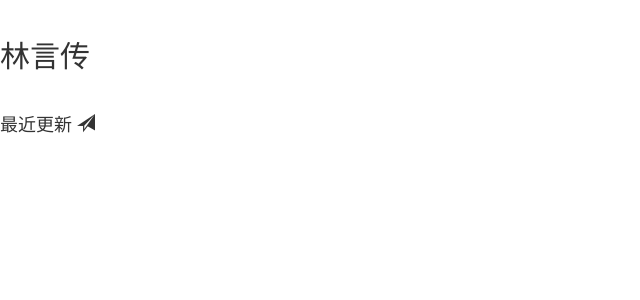
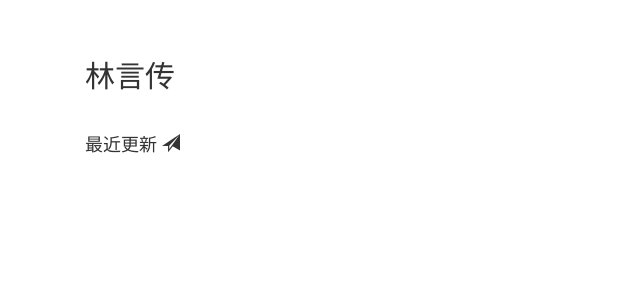
Before and after one commit to BravenHao/blog.indite.club, a Jekyll site: the page built from index.html, in a window 1280 px wide. Shown: the top 300 px of the page, without its empty margins (0-640 px from the left). Built offline with Jekyll 4.4.1, drawn with Linux system fonts in a browser that asks for light colours; nearby versions of some CDN libraries.

Commit message:
new artical linyanzhuan

```diff
--- a/_layouts/default.html
+++ b/_layouts/default.html
@@ -16,8 +16,7 @@
 <title>{{ page.title }}</title>
 </head>
 <body>
-
+<div class="container">
 　{{ content }}
-
-</body>
+</div>
 </html>
--- a/index.html
+++ b/index.html
@@ -20,6 +20,7 @@ title: 林言传
 <title>{{ page.title }}</title>
 </head>
 <body>
+<div class="container">
 　　　　　　<h2>{{ page.title }}</h2>
 　　　　　　<h4>最近更新 <span class="glyphicon glyphicon-send"></span></h4>
     <ul>
@@ -27,5 +28,6 @@ title: 林言传
 　　　　　　<li>{{ post.date | date_to_string }} <a href="{{ site.baseurl }}{{ post.url }}">{{ post.title }}</a></li>
 　　　　{% endfor %}
 　　</ul>
+</div>
 </body>
 </html>
```
